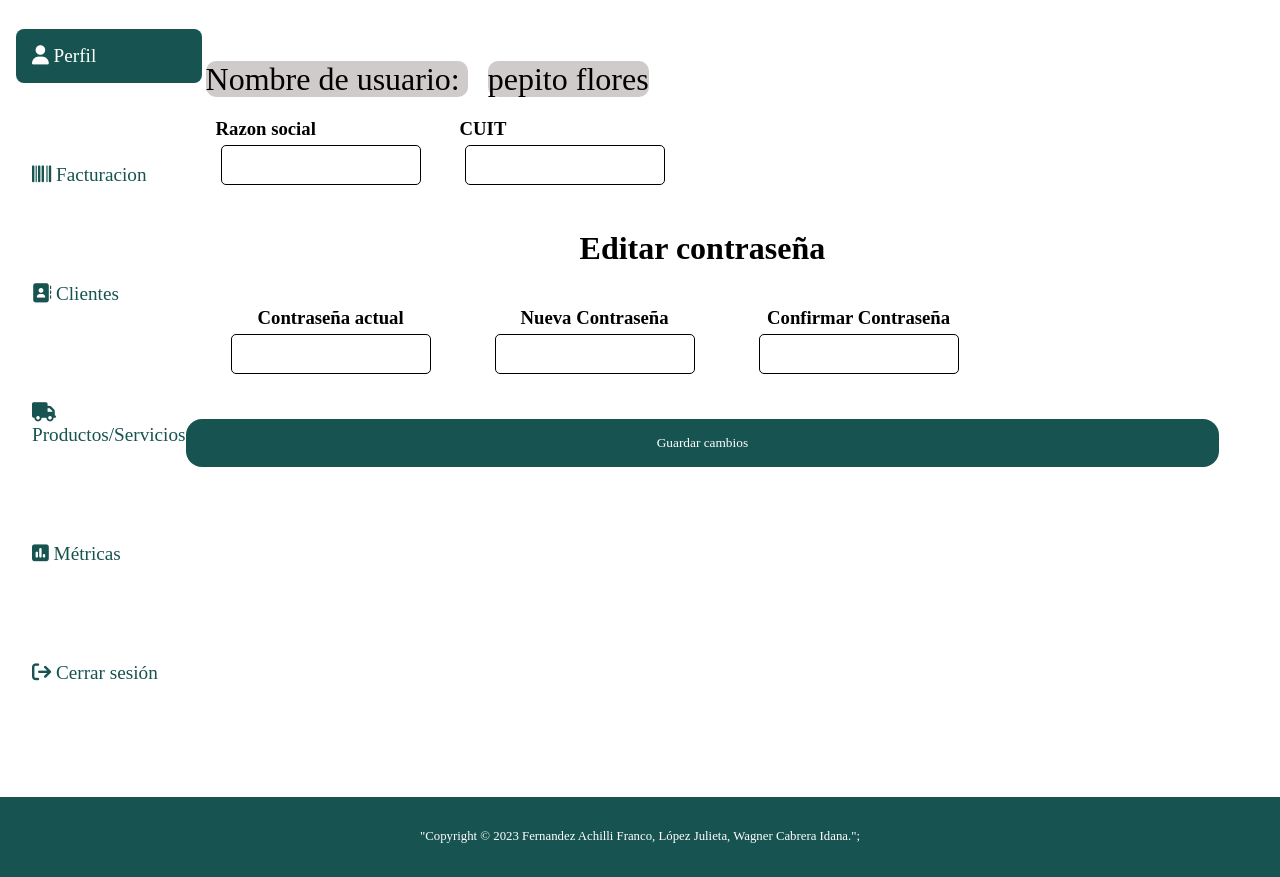
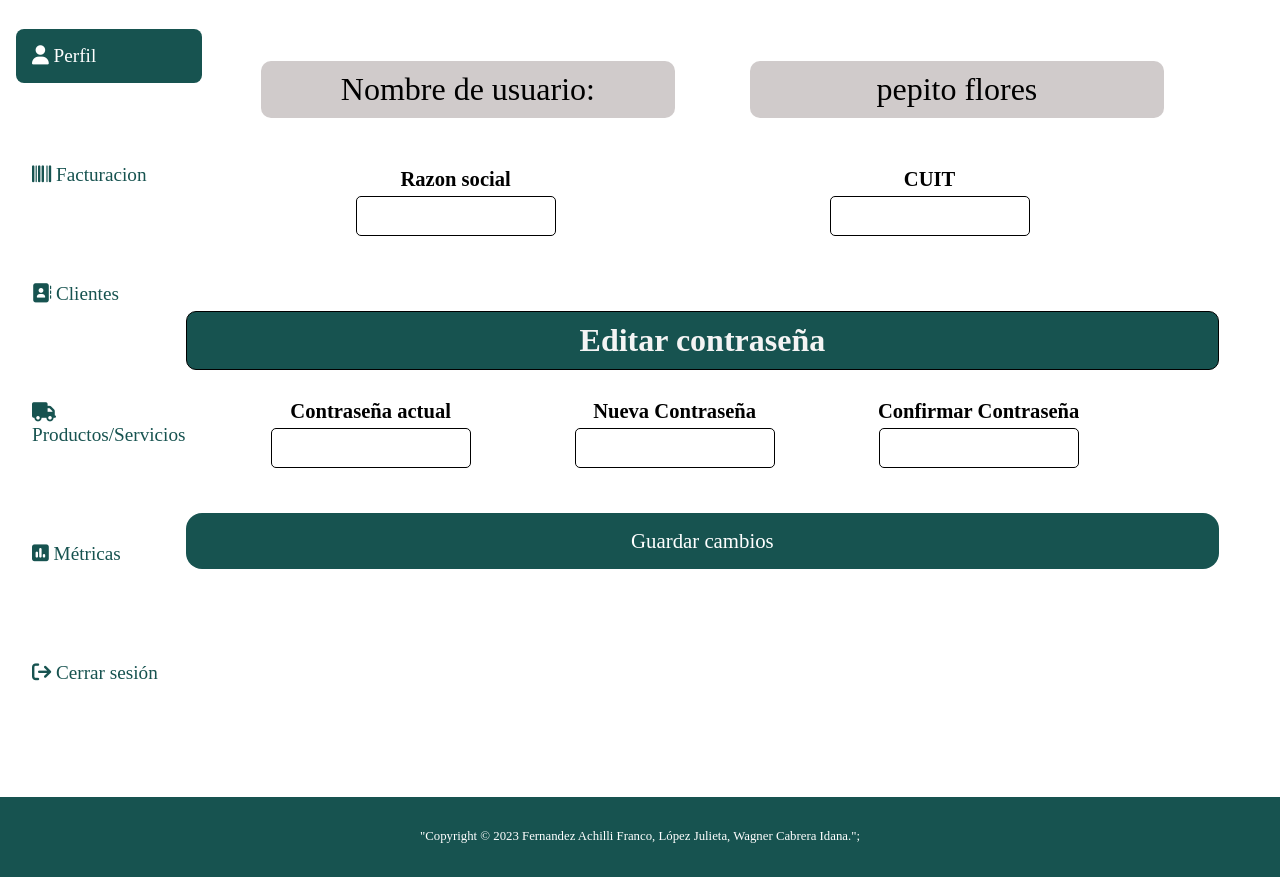
Before and after one commit to idanawagner/proyectoInformatico-grupo17, a plain HTML site: page frontend/HTMLs/home.html in a window 1280 px wide. Shown: the part 64-941 px from the top of the page. Drawn offline with Linux system fonts and the light colour scheme.

Commit message:
cambios leves a perfil

```diff
--- a/frontend/HTMLs/home.html
+++ b/frontend/HTMLs/home.html
@@ -111,17 +111,17 @@
 
             <div class="inline2">
               <h3> Contraseña actual </h3>
-              <input type="text" id="current-pass" name="user-current-pass" class="input current-pass">
+              <input type="password" id="current-pass" name="user-current-pass" class="input current-pass">
             </div>
 
             <div class="inline2">
               <h3> Nueva Contraseña </h3>
-              <input type="text" id="new-pass" name="user-new-pass" class="input new-pass">
+              <input type="password" id="new-pass" name="user-new-pass" class="input new-pass">
             </div>
 
             <div class="inline2">
               <h3> Confirmar Contraseña</h3>
-              <input type="text" id="pass-confirm" name="user-pass-confirm" class="input pass-confirm">
+              <input type="password" id="pass-confirm" name="user-pass-confirm" class="input pass-confirm">
             </div>
 
             <input type="button" id="btn-change-user-data" class="button" value="Guardar cambios">
--- a/frontend/styles/home.css
+++ b/frontend/styles/home.css
@@ -4,34 +4,47 @@ body {
     font-family: var(--fuente-principal);
 }
 
+section{
+    display: flex;
+    justify-content: center;
+}
 .button {
+    font-size: 1.3rem;
     width: 100%;
 }
 
 article{
-    margin-bottom: 20px;
+    display: flex;
+    margin-bottom: 50px;
+    justify-content: space-evenly;
 }
 article>span {
     background-color: #d0cbcb;
+    width: 40%;
+    padding: 10px;
     border-radius: 10px;
     margin-left: 20px;
     font-size: 2rem;
     text-decoration: none;
+    text-align: center;
 }
 
 .inline1 {
     display: inline-block;
-    margin-left: 30px;
-    margin-bottom: 30px;
+    text-align: center;
+    font-size: 1.1rem;
+    width: 50%;
+    max-width: 400px;
+    margin: 0px 0px 30px 70px;
 }
 
 .inline2 {
     display: inline-block;
     max-width: 400px;
     text-align: center;
+    font-size: 1.1rem;
     padding: 10px;
-    margin-left: 30px;
-    margin-bottom: 30px;
+    margin: 0px 0px 30px 70px;
 }
 
 .input{
@@ -43,8 +56,12 @@ article>span {
 }
 
 h2 {
+    background-color: var(--verde-secundario);
+    border: 1px solid black;
+    border-radius: 10px;
+    color: var(--gris-claro);
     text-align: center;
-    margin: 0px 0px 20px 0px;
+    margin: 40px 0px 20px 0px;
     padding: 10px;
     font-size: 2rem;
     text-decoration: none;
```
